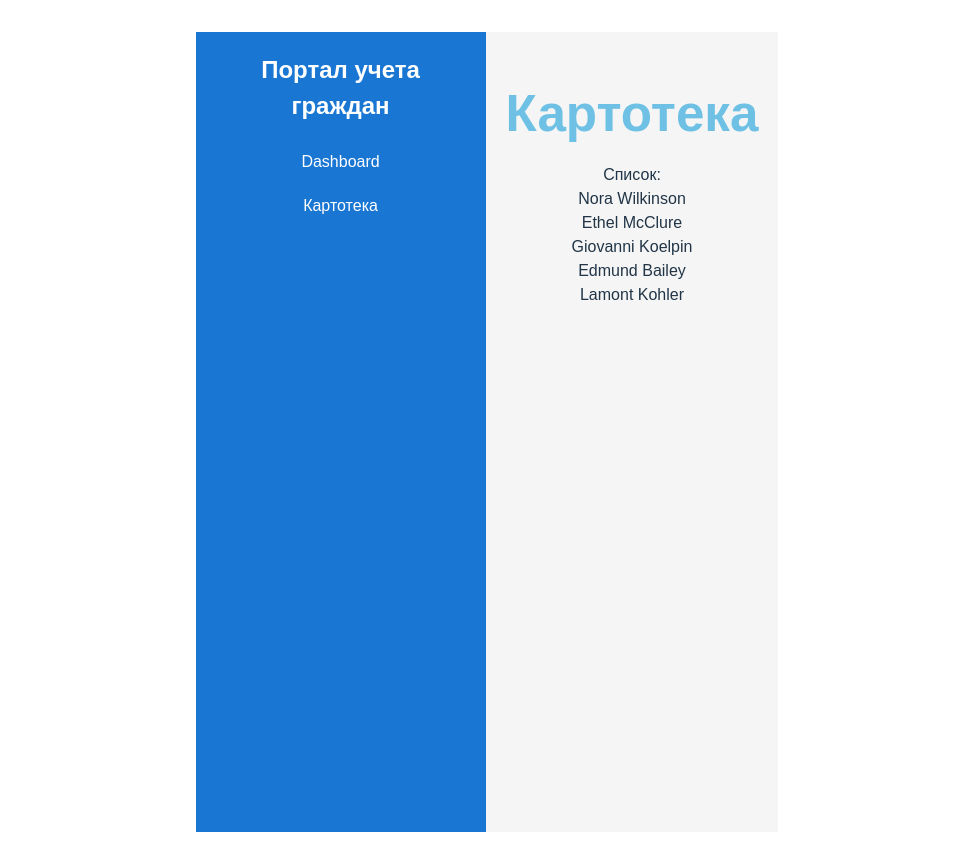
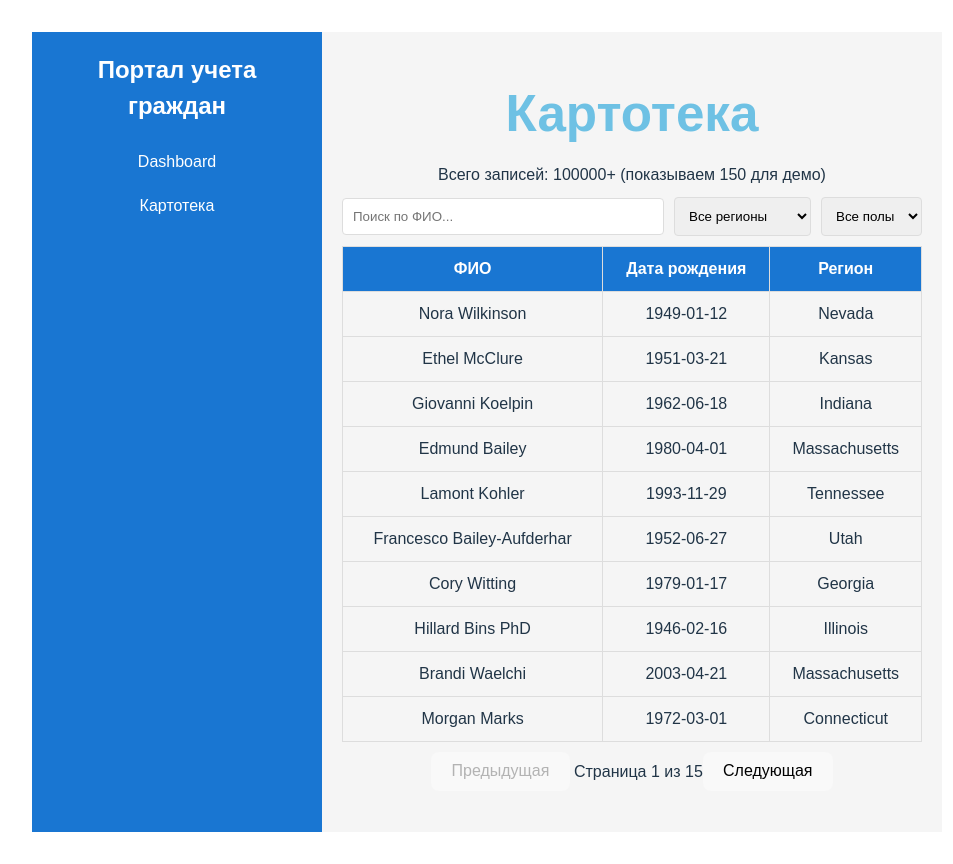
Before and after one commit to Andrest31/citizen-portal-test, a React (Vite) app: page /catalog in a window 1280 px wide. Shown: the whole page, without its empty margins (153-1106 px from the left). Built offline with nearby package versions, Linux system fonts and the light colour scheme.

Commit message:
fix: Заменена виртуальная прокрутка

```diff
--- a/package.json
+++ b/package.json
@@ -15,8 +15,7 @@
     "react": "^19.1.1",
     "react-chartjs-2": "^5.3.0",
     "react-dom": "^19.1.1",
-    "react-router-dom": "^7.9.1",
-    "react-window": "^2.1.1"
+    "react-router-dom": "^7.9.1"
   },
   "devDependencies": {
     "@eslint/js": "^9.35.0",
--- a/src/pages/Catalog.jsx
+++ b/src/pages/Catalog.jsx
@@ -1,8 +1,78 @@
+import { useState } from 'react';
+
 function Catalog({ citizens }) {
+  const [searchTerm, setSearchTerm] = useState('');
+  const [regionFilter, setRegionFilter] = useState('');
+  const [genderFilter, setGenderFilter] = useState('');
+  const [currentPage, setCurrentPage] = useState(1);
+  const itemsPerPage = 10;
+
+  const filteredCitizens = citizens.filter(c => {
+    const nameMatch = c.fullName.toLowerCase().includes(searchTerm.toLowerCase());
+    const regionMatch = !regionFilter || c.region === regionFilter;
+    const genderMatch = !genderFilter || c.gender === genderFilter;
+    return nameMatch && regionMatch && genderMatch;
+  });
+
+  const totalPages = Math.ceil(filteredCitizens.length / itemsPerPage);
+  const startIndex = (currentPage - 1) * itemsPerPage;
+  const paginatedCitizens = filteredCitizens.slice(startIndex, startIndex + itemsPerPage);
+
+  const uniqueRegions = [...new Set(citizens.map(c => c.region))];
+  const uniqueGenders = ['М', 'Ж'];
+
   return (
     <div>
       <h1>Картотека</h1>
-      <div>Список: {citizens.slice(0, 5).map(c => <div key={c.id}>{c.fullName}</div>)}</div>
+      <p>Всего записей: 100000+ (показываем 150 для демо)</p>
+      <div style={{ marginBottom: '10px' }}>
+        <input
+          type="text"
+          placeholder="Поиск по ФИО..."
+          value={searchTerm}
+          onChange={(e) => { setSearchTerm(e.target.value); setCurrentPage(1); }}
+          style={{ padding: '10px', marginRight: '10px', width: '300px', border: '1px solid #ddd', borderRadius: '4px' }}
+        />
+        <select
+          value={regionFilter}
+          onChange={(e) => { setRegionFilter(e.target.value); setCurrentPage(1); }}
+          style={{ padding: '10px', marginRight: '10px', border: '1px solid #ddd', borderRadius: '4px' }}
+        >
+          <option value="">Все регионы</option>
+          {uniqueRegions.map(r => <option key={r} value={r}>{r}</option>)}
+        </select>
+        <select
+          value={genderFilter}
+          onChange={(e) => { setGenderFilter(e.target.value); setCurrentPage(1); }}
+          style={{ padding: '10px', border: '1px solid #ddd', borderRadius: '4px' }}
+        >
+          <option value="">Все полы</option>
+          {uniqueGenders.map(g => <option key={g} value={g}>{g}</option>)}
+        </select>
+      </div>
+      <table style={{ width: '100%', borderCollapse: 'collapse' }}>
+        <thead>
+          <tr style={{ background: '#1976d2', color: 'white' }}>
+            <th style={{ padding: '10px', border: '1px solid #ddd' }}>ФИО</th>
+            <th style={{ padding: '10px', border: '1px solid #ddd' }}>Дата рождения</th>
+            <th style={{ padding: '10px', border: '1px solid #ddd' }}>Регион</th>
+          </tr>
+        </thead>
+        <tbody>
+          {paginatedCitizens.map(c => (
+            <tr key={c.id}>
+              <td style={{ padding: '10px', border: '1px solid #ddd' }}>{c.fullName}</td>
+              <td style={{ padding: '10px', border: '1px solid #ddd' }}>{c.birthDate}</td>
+              <td style={{ padding: '10px', border: '1px solid #ddd' }}>{c.region}</td>
+            </tr>
+          ))}
+        </tbody>
+      </table>
+      <div style={{ marginTop: '10px' }}>
+        <button onClick={() => setCurrentPage(p => Math.max(p - 1, 1))} disabled={currentPage === 1}>Предыдущая</button>
+        <span> Страница {currentPage} из {totalPages}</span>
+        <button onClick={() => setCurrentPage(p => Math.min(p + 1, totalPages))} disabled={currentPage === totalPages}>Следующая</button>
+      </div>
     </div>
   );
 }
--- a/src/pages/Dashboard.jsx
+++ b/src/pages/Dashboard.jsx
@@ -1,12 +1,34 @@
+import { Pie } from 'react-chartjs-2';
+import { Chart as ChartJS, ArcElement, Tooltip, Legend } from 'chart.js';
+
+// Регистрация компонентов Chart.js
+ChartJS.register(ArcElement, Tooltip, Legend);
+
 function Dashboard({ citizens }) {
   const total = citizens.length;
   const avgAge = citizens.reduce((sum, c) => sum + new Date().getFullYear() - new Date(c.birthDate).getFullYear(), 0) / total;
+  const regionCounts = citizens.reduce((acc, c) => {
+    acc[c.region] = (acc[c.region] || 0) + 1;
+    return acc;
+  }, {});
+
+  const pieData = {
+    labels: Object.keys(regionCounts),
+    datasets: [{
+      data: Object.values(regionCounts),
+      backgroundColor: ['#FF6384', '#36A2EB', '#FFCE56', '#4BC0C0', '#9966FF'],
+    }],
+  };
+
   return (
     <div>
       <h1>Dashboard</h1>
       <p>Всего граждан: {total}</p>
       <p>Средний возраст: {avgAge.toFixed(1)} лет</p>
       <p>Пример: {citizens[0]?.fullName || 'Нет данных'}</p>
+      <div style={{ width: '400px', height: '400px' }}>
+        <Pie data={pieData} />
+      </div>
     </div>
   );
 }
```
Also changed, not shown: 1 other file (tests, documents, lock files or other folders).
